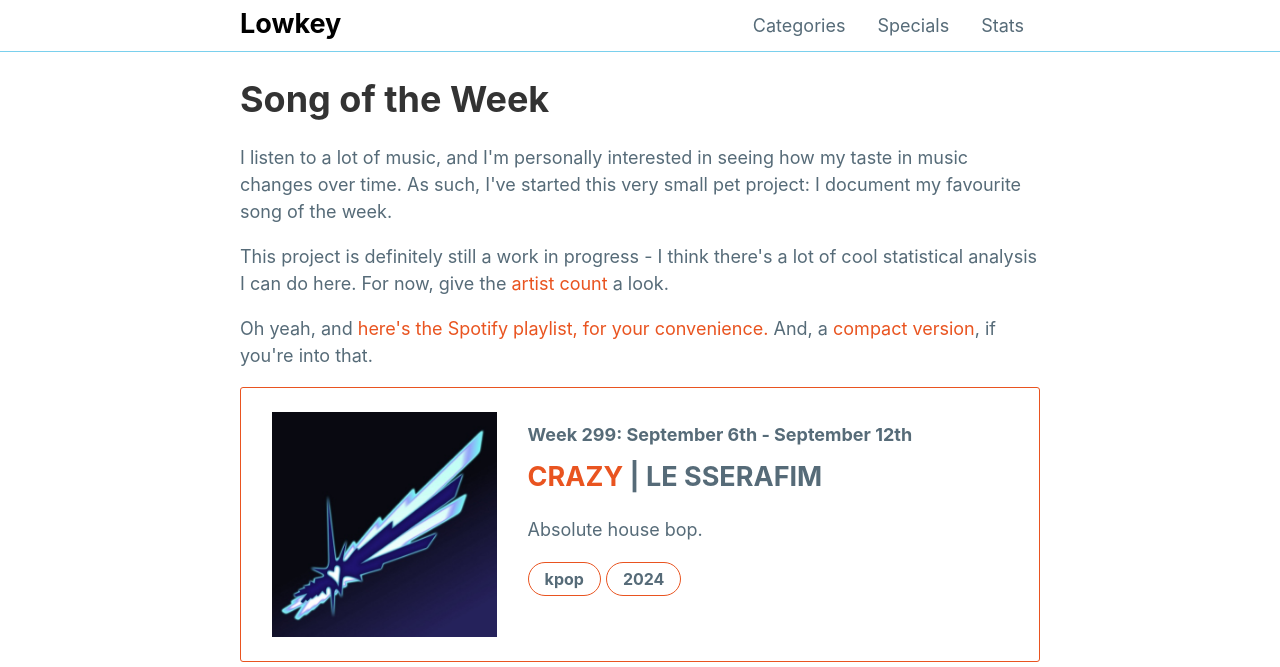
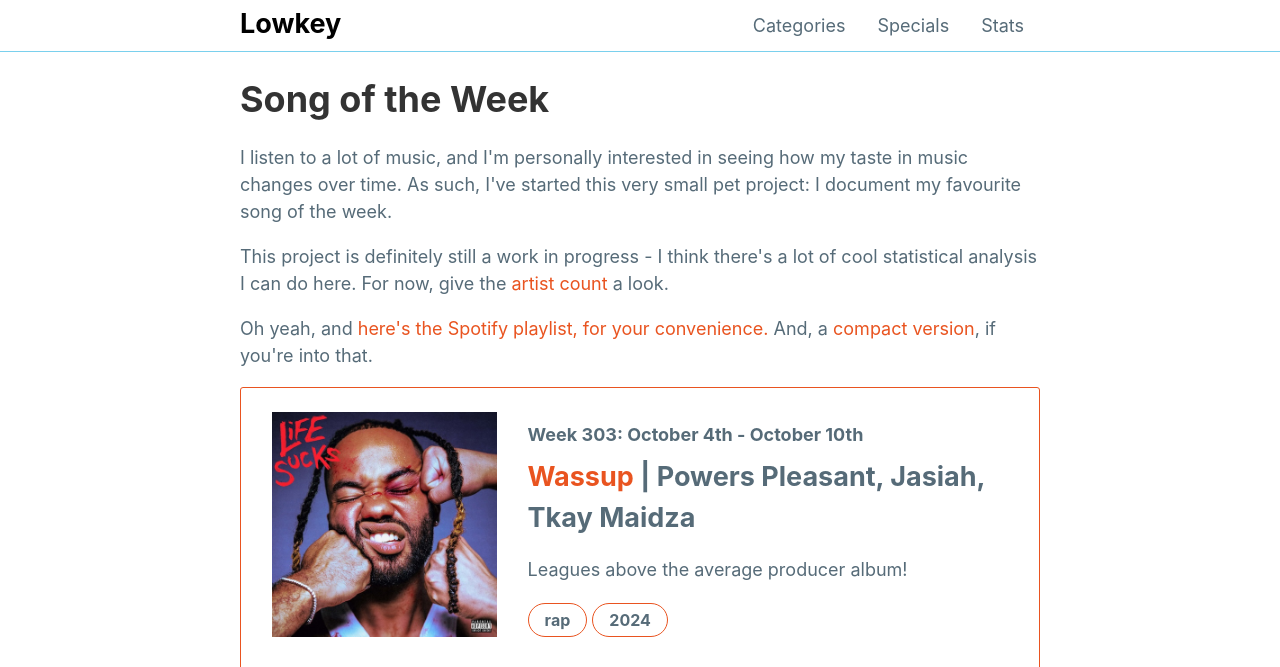
Before and after one commit to mattxwang/lowkey, a Jekyll site: the page built from stats/song-of-the-week.html, in a window 1280 px wide and 1400 px high. Shown: the top 667 px of the window. Built offline with Jekyll 4.4.1, drawn with Linux system fonts in a browser that asks for light colours; comment, search, counter and statistics services are not loaded; some of the changed text lies outside the part shown; grey boxes are pictures that could not be loaded.

Commit message:
Catching up: albums

```diff
--- a/_data/sotw.yml
+++ b/_data/sotw.yml
@@ -3288,8 +3288,50 @@
   title: "CRAZY"
   artists:
     - "LE SSERAFIM"
-  album: "Private Blizzard"
+  album: "CRAZY"
   album_art: "crazy.jpeg"
   genre: "kpop"
   year: 2024
   blurb: Absolute house bop.
+week300:
+  week: "Week 300: September 13th - September 19th"
+  title: "DENIAL IS A RIVER"
+  artists:
+    - "Doechii"
+  album: "Alligator Bites Never Heal"
+  album_art: "abnh.jpeg"
+  genre: "rap"
+  year: 2024
+  blurb: Unhinged and at her best!
+week301:
+  week: "Week 301: September 20th - September 26th"
+  title: "Toast"
+  artists:
+    - "CLAUDIA"
+  album: "Love, Again"
+  album_art: "love-again.jpeg"
+  genre: "pop"
+  year: 2024
+  blurb: Such a catchy set of runs in the hook!
+week302:
+  week: "Week 302: September 27th - October 3rd"
+  title: "Let's Go Back"
+  artists:
+    - "Jungle"
+  album: "Let's Go Back"
+  album_art: "lets-go-back.jpeg"
+  genre: "neo soul"
+  year: 2024
+  blurb: Such a smooth single in the vein of Back On 74. Stellar!
+week303:
+  week: "Week 303: October 4th - October 10th"
+  title: "Wassup"
+  artists:
+    - "Powers Pleasant"
+    - "Jasiah"
+    - "Tkay Maidza"
+  album: "Life Sucks"
+  album_art: "life-sucks.jpeg"
+  genre: "rap"
+  year: 2024
+  blurb: Leagues above the average producer album!
```
Also changed, not shown: img/albums/abnh.jpeg (added), img/albums/lets-go-back.jpeg (added), img/albums/life-sucks.jpeg (added), img/albums/love-again.jpeg (added).
